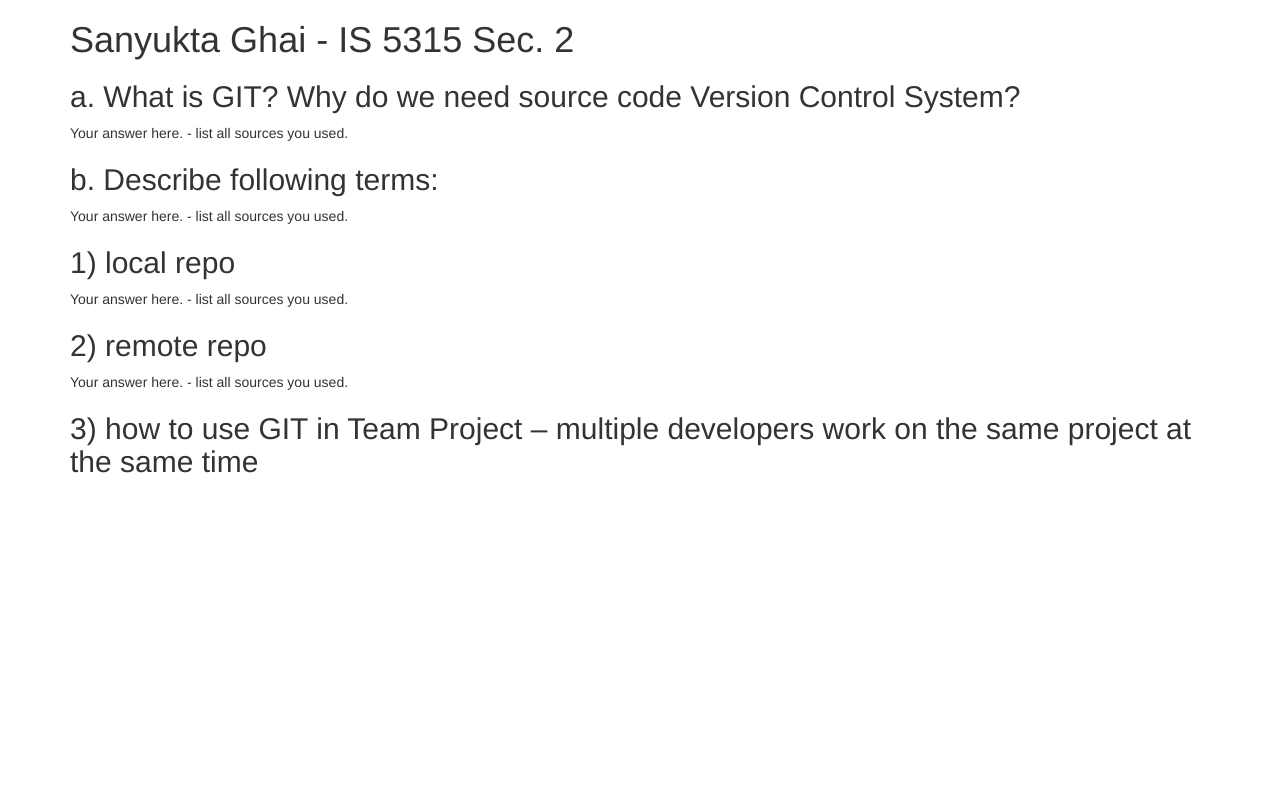
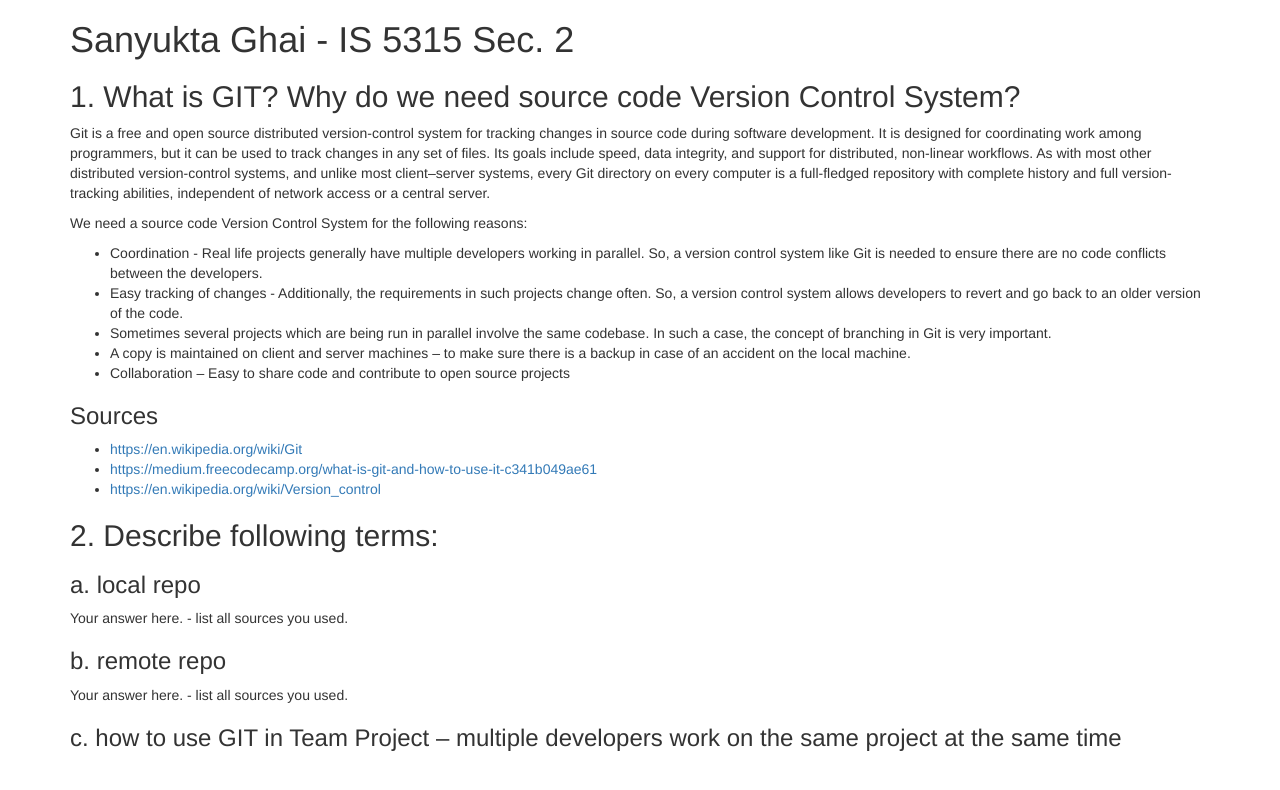
Before and after one commit to ghaisanyukta/5315, a plain HTML site: page hwgit.html in a window 1280 px wide. Drawn offline with nearby package versions, Linux system fonts and the light colour scheme.

Commit message:
Added what is GIT section

```diff
--- a/hwgit.html
+++ b/hwgit.html
@@ -6,15 +6,28 @@
   <body>
     <div class="container">
       <h1>Sanyukta Ghai - IS 5315 Sec. 2</h1>
-      <h2>a.  What is GIT? Why do we need source code Version Control System?</h2>
-      <p>Your answer here. - list all sources you used.</p>
-      <h2>b.  Describe following terms: </h2>
-      <p>Your answer here. - list all sources you used.</p>
-      <h2>1) local repo </h2>
-      <p>Your answer here. - list all sources you used.</p>
-      <h2>2) remote repo </h2>
-      <p>Your answer here. - list all sources you used.</p>
-      <h2>3) how to use GIT in Team Project – multiple developers work on the same project at the same time</h2>
+      <h2>1.  What is GIT? Why do we need source code Version Control System?</h2>
+      <p>Git is a free and open source distributed version-control system for tracking changes in source code during software development. It is designed for coordinating work among programmers, but it can be used to track changes in any set of files. Its goals include speed, data integrity, and support for distributed, non-linear workflows. As with most other distributed version-control systems, and unlike most client–server systems, every Git directory on every computer is a full-fledged repository with complete history and full version-tracking abilities, independent of network access or a central server.<p>
+      <p>We need a source code Version Control System for the following reasons:</p>
+      <ul>
+        <li>Coordination - Real life projects generally have multiple developers working in parallel. So, a version control system like Git is needed to ensure there are no code conflicts between the developers.</li>
+        <li>Easy tracking of changes - Additionally, the requirements in such projects change often. So, a version control system allows developers to revert and go back to an older version of the code.</li>
+        <li>Sometimes several projects which are being run in parallel involve the same codebase. In such a case, the concept of branching in Git is very important.</li>
+        <li>A copy is maintained on client and server machines – to make sure there is a backup in case of an accident on the local machine.</li>
+        <li>Collaboration – Easy to share code and contribute to open source projects</li>
+      </ul>
+      <h3>Sources</h3>
+      <ul>
+        <li><a href="https://en.wikipedia.org/wiki/Git">https://en.wikipedia.org/wiki/Git</a></li>
+        <li><a href="https://medium.freecodecamp.org/what-is-git-and-how-to-use-it-c341b049ae61">https://medium.freecodecamp.org/what-is-git-and-how-to-use-it-c341b049ae61</a></li>
+        <li><a href="https://en.wikipedia.org/wiki/Version_control">https://en.wikipedia.org/wiki/Version_control</a></li>
+      </ul>
+      <h2>2.  Describe following terms: </h2>
+        <h3>a. local repo </h3>
+        <p>Your answer here. - list all sources you used.</p>
+        <h3>b. remote repo </h3>
+        <p>Your answer here. - list all sources you used.</p>
+        <h3>c. how to use GIT in Team Project – multiple developers work on the same project at the same time</h3>
       <p></p>
     </div>
   </body>
```
